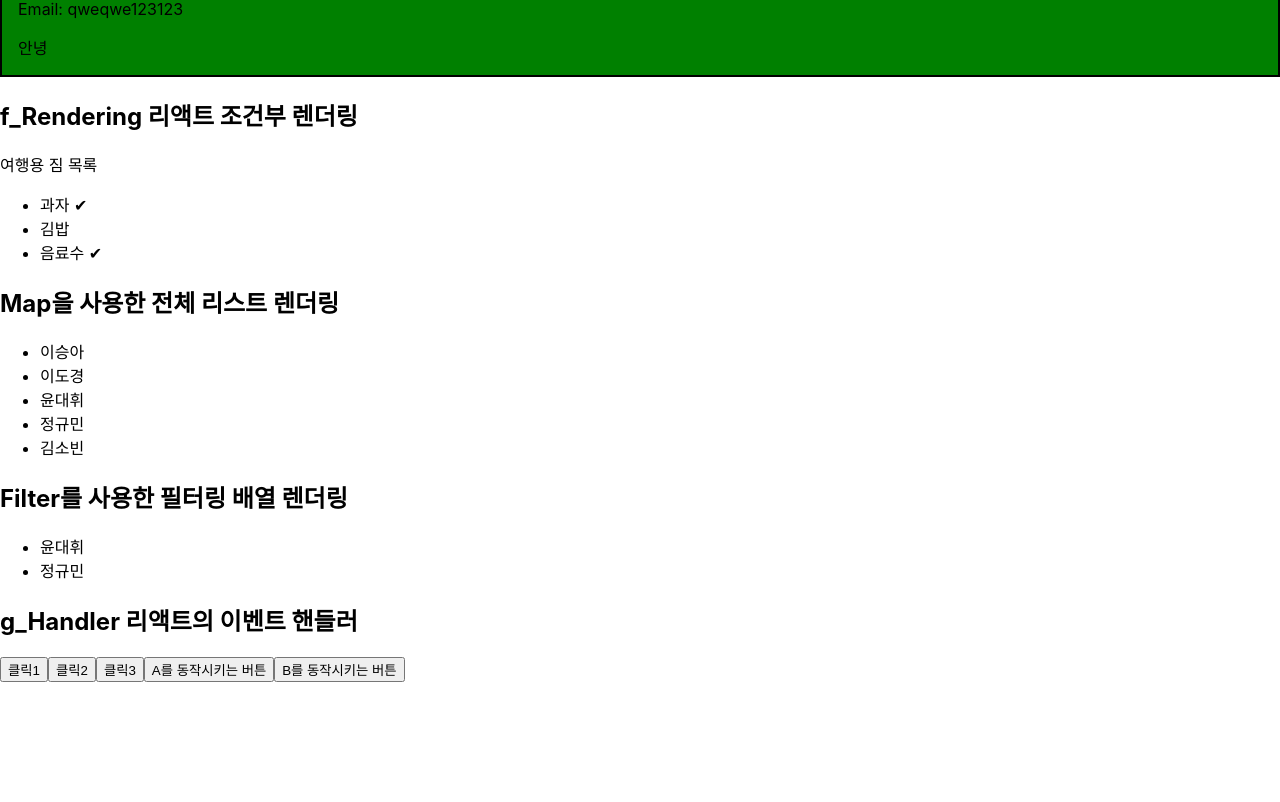
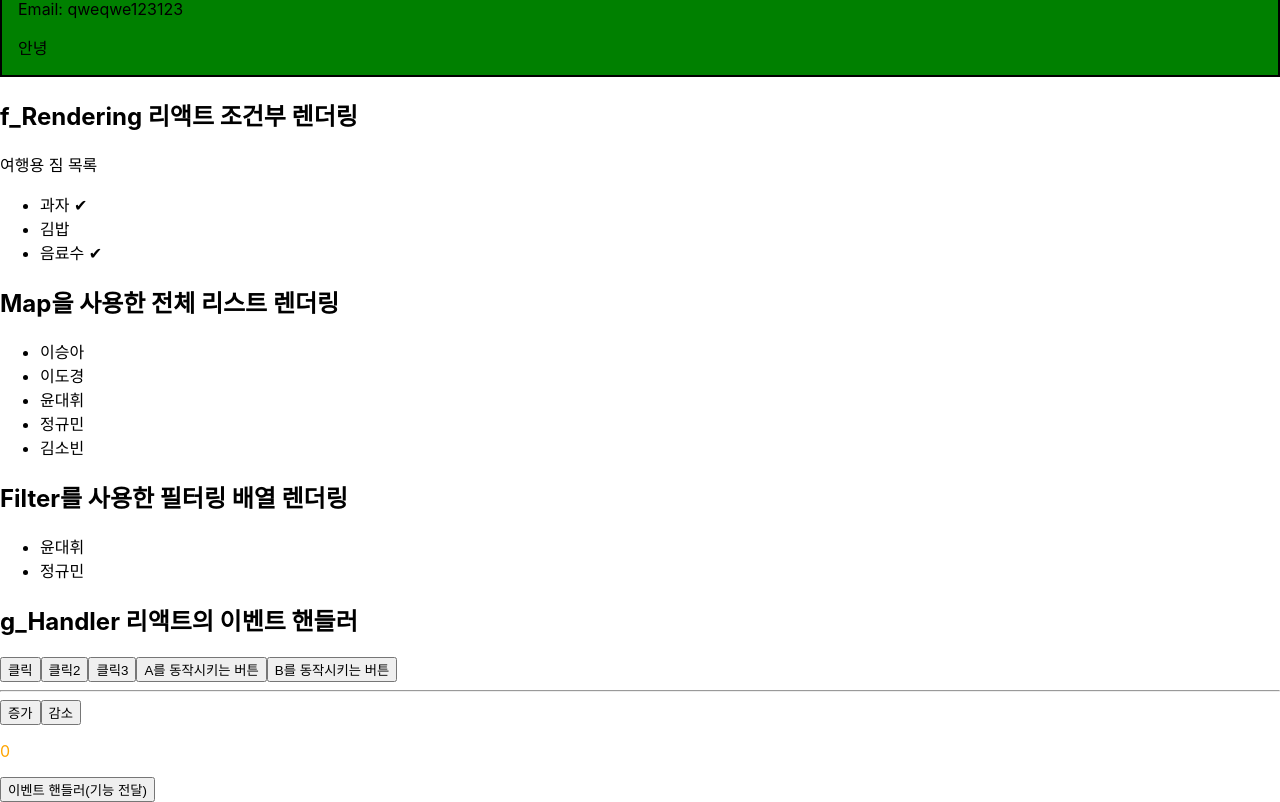
Before and after one commit to Heydia001/korea_1_iot_web_front, a React (Create React App) app in the folder e_react/: page /basic in a window 1280 px wide. Shown: the part 2463-3265 px from the top of the page. Before the commit the page ends 3145 px from the top, so only its background shows below. Built offline with nearby package versions, Linux system fonts and the light colour scheme.

Commit message:
20240827

```diff
--- a/e_react/src/pages/a_basic/g_Handler/Handler01.tsx
+++ b/e_react/src/pages/a_basic/g_Handler/Handler01.tsx
@@ -2,66 +2,67 @@
 
 /*
 ! React 이벤트 핸들러 (handle: 다루다)
-: 사용자와의 상호 작용을 처리하기 위한 함수
+: 사용자와의 상호작용을 처리하기 위한 함수
+
 - UI(사용자 인터페이스)에서 발생하는 이벤트에 반응하여
-, 동작뇌는 기능을 정의
+  , 동작되는 기능을 정의
 */
 
 //# 이벤트 핸들러 예시
-// 버튼 클릭 시 >> console창에 버튼을 클릭하였습니다. > 출력
+// 버튼 클릭 시 >> console 창에 '버튼을 클릭하였습니다.' 출력
 
-//# 이벤트 핸들러 데이터 전달
+//# 이벤트 핸들러에 데이터 전달
 interface ConsoleProps {
   message: string;
-  children: React.ReactNode;
+  children: React.ReactNode; // HTML 요소 + 사용자 정의 컴포넌트
 }
 
-//자식 컴포넌트
+// 자식 컴포넌트
 // >> 부모 컴포넌트에서 속성으로 문자열 message의 값과
-//    해당 컴포넌트 태그들 사이에 내용을 전달 받음.
-function ConsoleButton({ message, children } : ConsoleProps ) {
+//    해당 컴포넌트 태그들 사이에 내용을 전달 받음
+function ConsoleButton({ message, children } : ConsoleProps) {
+  // const message = 'A를 동작';
+
   return (
-    <button onClick={() => {
-      console.log(`${message}`);
-    }}>{children}
+    <button onClick={() => { console.log(`${message}`); }}>
+      {children}
     </button>
   )
 }
 
-function Handler01() {
+export default function Handler01() {
   function handleButtonClick() {
-    console.log('버튼 클릭1');
+    console.log('버튼을 클릭하였습니다.');
   }
-
   return (
     <div>
-      {/*Button 요소에 이벤트 등록
-      >> props 속성으로 이벤트 '전달
-      >> on 속성으로 작용 - 속성에 중괄호 내에 JS기능을 명시 (이벤트 핸들러)
+      {/*
+        버튼 요소에 이벤트 등록
+        >> prop에 이벤트를 '전달'
+        >> on속성으로 작성
+          - 속성의 중괄호 내에 JS 기능을 명시 (이벤트 핸들러)
+
+        +) 이벤트 핸들러의 함수는 호출 X, 등록되어야 한다.
       */}
-        <button onClick={handleButtonClick}>클릭1</button>
+      <button onClick={handleButtonClick}>클릭</button>
 
       <button onClick={function() {
         console.log('버튼 클릭2');
       }}>클릭2</button>
 
-        <button onClick={() =>
-          console.log('버튼 클릭3')
-        }>클릭3</button>
-
+      <button onClick={() => {
+        console.log('버튼 클릭3');
+      }}>클릭3</button>
 
       {/* 핸들러에 데이터 전달 */}
       <ConsoleButton message='A를 동작'>
-          {/* React Node를 전달 할 경우 HTML요소의 '내용' 전달 가능 */}
+        {/* ReactNode를 전달 할 경우 HTML 요소의 '내용' 전달 가능 */}
         A를 동작시키는 버튼
       </ConsoleButton>
-
       <ConsoleButton message='B를 동작'>
+        {/* ReactNode를 전달 할 경우 HTML 요소의 '내용' 전달 가능 */}
         B를 동작시키는 버튼
       </ConsoleButton>
-
     </div>
   )
 }
-
-export default Handler01
--- /dev/null
+++ b/e_react/src/pages/a_basic/g_Handler/Handler02.tsx
@@ -0,0 +1,27 @@
+import React, { useState } from 'react'
+
+// 자식 컴포넌트
+// : 부모 컴포넌트에서 사용되며 부모로부터 count 값을 전달받아 UI로 출력
+// >> p요소 내에 count 변수값을 작성
+export function ChildComponent({ count }: { count: number }) {
+  return (
+    <p style={{ color: 'orange'}}>{count}</p>
+  )
+}
+
+// 부모 컴포넌트
+// : counter UI 작성
+// >> 버튼 2가지를 생성하여 클릭 시 count 값이 변경
+//   : 변경된 count값은 자식 컴포넌트에게 전달
+export default function Handler02() {
+  const [count, setCount] = useState<number>(0);
+
+  return (
+    <div>
+      <hr />
+      <button onClick={() => setCount(count + 1)}>증가</button>
+      <button onClick={() => setCount(count - 1)}>감소</button>
+      <ChildComponent count={count} />
+    </div>
+  )
+}
--- /dev/null
+++ b/e_react/src/pages/a_basic/g_Handler/Handler03.tsx
@@ -0,0 +1,37 @@
+import React from 'react'
+
+// 이벤트 핸들러 - Props 전달
+
+//! 이벤트 핸들러 prop의 이름 지정 방법
+// : on- 시작
+// >> on 다음에는 이벤트 설명 키워드 작성 (시작은 대문자)
+// EX) onButtonClick, onIncrementClick, onInputChange
+
+interface ButtonProps {
+  children: React.ReactNode;
+  onButtonClick: () => void; // 매개변수 X, 반환값X
+}
+
+// 자식 컴포넌트
+function Button({ children, onButtonClick }: ButtonProps) {
+  return (
+    // onClick 이벤트 속성에
+    // , 부모로부터 전달 받은 onButtonClick 함수 전달
+    <button onClick={onButtonClick}>
+      {children}
+    </button>
+  )
+}
+
+export default function Handler03() {
+  const buttonHandler = () => {
+    console.log('버튼 클릭');
+  }
+  return (
+    <div>
+      <Button onButtonClick={buttonHandler}>
+        이벤트 핸들러(기능 전달)
+      </Button>
+    </div>
+  )
+}
--- a/e_react/src/pages/a_basic/index.tsx
+++ b/e_react/src/pages/a_basic/index.tsx
@@ -11,6 +11,8 @@
 import Rendering01 from "./f_Rendering/Rendering01";
 import Rendering02 from "./f_Rendering/Rendering02";
 import Handler01 from "./g_Handler/Handler01";
+import Handler02 from "./g_Handler/Handler02";
+import Handler03 from "./g_Handler/Handler03";
 
 export default function index() {
   return (
@@ -42,7 +44,10 @@
       <Rendering01 />
       <Rendering02 />
       <h2>g_Handler 리액트의 이벤트 핸들러</h2>
+
       <Handler01 />
+      <Handler02 />
+      <Handler03 />
 
     </div>
   );
```
Lines whose indentation alone changed are shown as unchanged.
